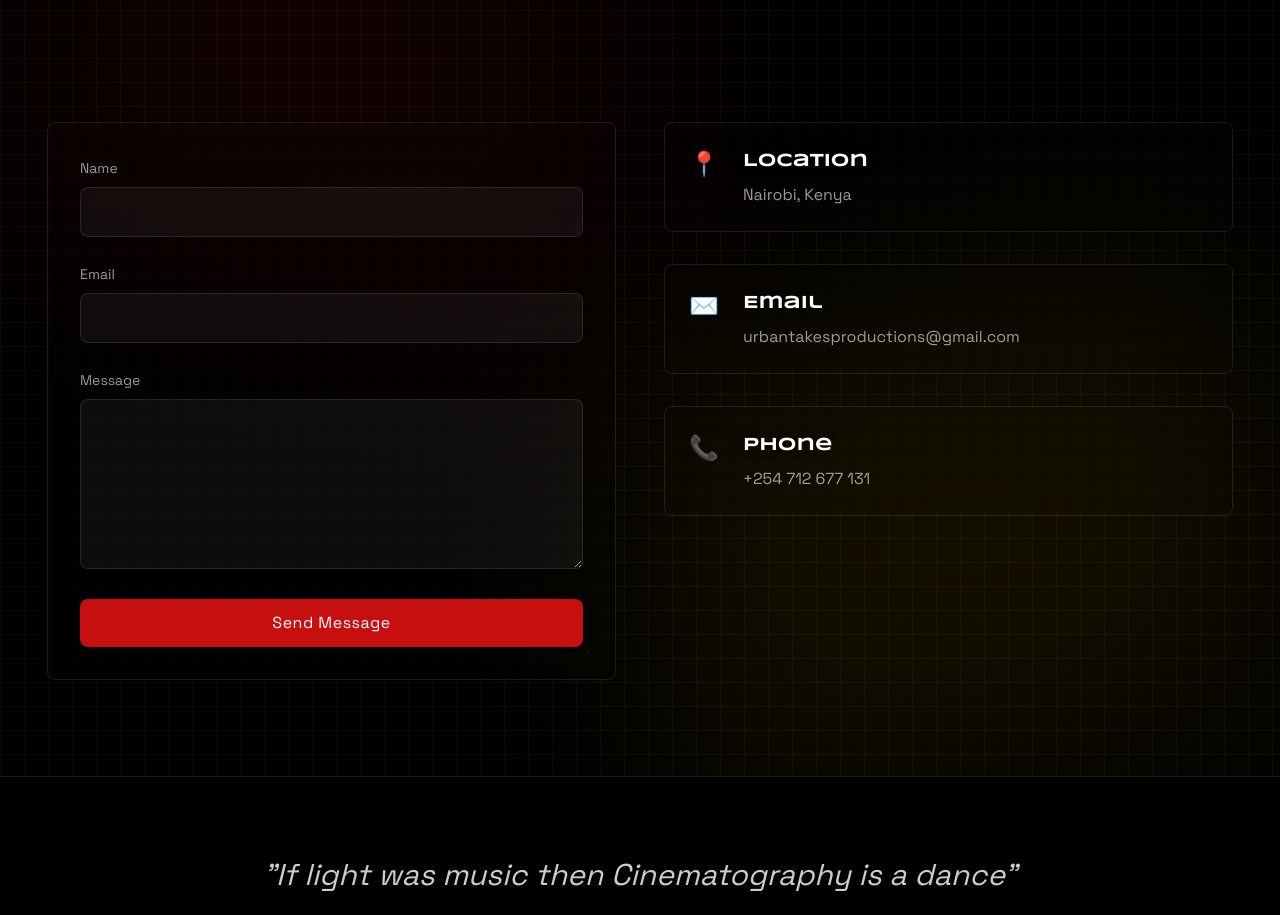
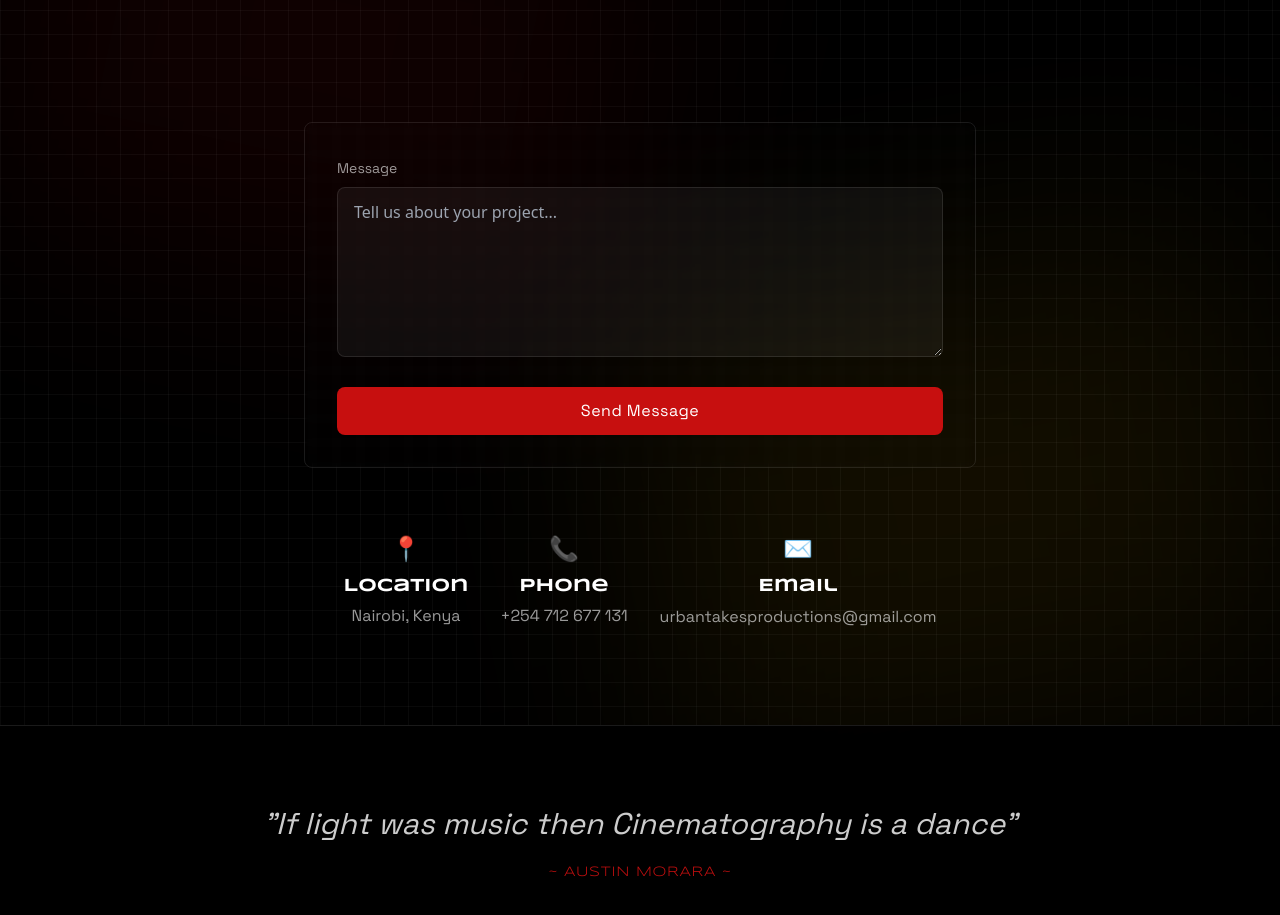
Before and after one commit to Murags/urbantakesproduction, a React (Create React App) app: page / in a window 1280 px wide. Shown: the part 4050-4965 px from the top of the page. Built offline with nearby package versions, Linux system fonts and the light colour scheme.

Commit message:
Fixing contact info

```diff
--- a/src/pages/LandingPage.js
+++ b/src/pages/LandingPage.js
@@ -654,39 +654,30 @@ function LandingPage() {
             </motion.h2>
           </div>
 
-          {/* Contact Grid */}
-          <div className="grid grid-cols-1 lg:grid-cols-2 gap-12 items-center">
           {/* Contact Form */}
           <motion.div
-              className="backdrop-blur-sm border border-white/10 rounded-lg p-8"
-              initial={{ opacity: 0, x: -50 }}
-              whileInView={{ opacity: 1, x: 0 }}
+            className="max-w-2xl mx-auto backdrop-blur-sm border border-white/10 rounded-lg p-8"
+            initial={{ opacity: 0, y: 20 }}
+            whileInView={{ opacity: 1, y: 0 }}
             transition={{ duration: 0.8 }}
           >
-              <form className="space-y-6">
-                <div className="space-y-2">
-                  <label className="text-sm font-space-grotesk text-white/60">Name</label>
-                  <input
-                    type="text"
-                    className="w-full bg-white/5 border border-white/10 rounded-lg px-4 py-3 text-white focus:border-[#c70f0f] transition-colors"
-                  />
-                </div>
-                <div className="space-y-2">
-                  <label className="text-sm font-space-grotesk text-white/60">Email</label>
-                  <input
-                    type="email"
-                    className="w-full bg-white/5 border border-white/10 rounded-lg px-4 py-3 text-white focus:border-[#c70f0f] transition-colors"
-                  />
-                </div>
+            <form onSubmit={(e) => {
+              e.preventDefault();
+              const message = e.target.message.value;
+              window.location.href = `mailto:urbantakesproductions@gmail.com?subject=Project Inquiry&body=${encodeURIComponent(message)}`;
+            }}>
               <div className="space-y-2">
                 <label className="text-sm font-space-grotesk text-white/60">Message</label>
                 <textarea
+                  name="message"
                   rows={6}
                   className="w-full bg-white/5 border border-white/10 rounded-lg px-4 py-3 text-white focus:border-[#c70f0f] transition-colors"
+                  placeholder="Tell us about your project..."
                 />
               </div>
               <motion.button
-                  className="w-full bg-[#c70f0f] text-white rounded-lg px-6 py-3 font-space-grotesk hover:bg-[#c70f0f]/90 transition-colors"
+                type="submit"
+                className="w-full mt-6 bg-[#c70f0f] text-white rounded-lg px-6 py-3 font-space-grotesk hover:bg-[#c70f0f]/90 transition-colors"
                 whileHover={{ scale: 1.02 }}
                 whileTap={{ scale: 0.98 }}
               >
@@ -697,44 +688,32 @@ function LandingPage() {
 
           {/* Contact Info */}
           <motion.div
-              className="space-y-8"
-              initial={{ opacity: 0, x: 50 }}
-              whileInView={{ opacity: 1, x: 0 }}
-              transition={{ duration: 0.8 }}
+            className="mt-16 flex flex-wrap justify-center gap-8"
+            initial={{ opacity: 0, y: 20 }}
+            whileInView={{ opacity: 1, y: 0 }}
+            transition={{ duration: 0.8, delay: 0.2 }}
           >
-              {[
-                {
-                  title: "Location",
-                  info: "Nairobi, Kenya",
-                  icon: "📍"
-                },
-                {
-                  title: "Email",
-                  info: "urbantakesproductions@gmail.com",
-                  icon: "✉️"
-                },
-                {
-                  title: "Phone",
-                  info: "+254 712 677 131",
-                  icon: "📞"
-                }
-              ].map((item, index) => (
-                <motion.div
-                  key={index}
-                  className="flex items-start gap-6 p-6 rounded-lg border border-white/10 backdrop-blur-sm"
-                  whileHover={{ scale: 1.02 }}
+            <div className="text-center">
+              <span className="text-2xl mb-2 block">📍</span>
+              <h3 className="font-syncopate text-lg font-bold text-white mb-1">Location</h3>
+              <p className="font-space-grotesk text-white/60">Nairobi, Kenya</p>
+            </div>
+            <div className="text-center">
+              <span className="text-2xl mb-2 block">📞</span>
+              <h3 className="font-syncopate text-lg font-bold text-white mb-1">Phone</h3>
+              <p className="font-space-grotesk text-white/60">+254 712 677 131</p>
+            </div>
+            <div className="text-center">
+              <span className="text-2xl mb-2 block">✉️</span>
+              <h3 className="font-syncopate text-lg font-bold text-white mb-1">Email</h3>
+              <a
+                href="mailto:urbantakesproductions@gmail.com"
+                className="font-space-grotesk text-white/60 hover:text-white transition-colors"
               >
-                  <span className="text-2xl">{item.icon}</span>
-                  <div>
-                    <h3 className="font-syncopate text-lg font-bold text-white mb-2 drop-shadow-[0_2px_4px_rgba(0,0,0,0.3)]">
-                      {item.title}
-                    </h3>
-                    <p className="font-space-grotesk text-white/60">{item.info}</p>
+                urbantakesproductions@gmail.com
+              </a>
             </div>
           </motion.div>
-              ))}
-            </motion.div>
-          </div>
         </div>
       </section>
 
```
Lines whose indentation alone changed are shown as unchanged.
